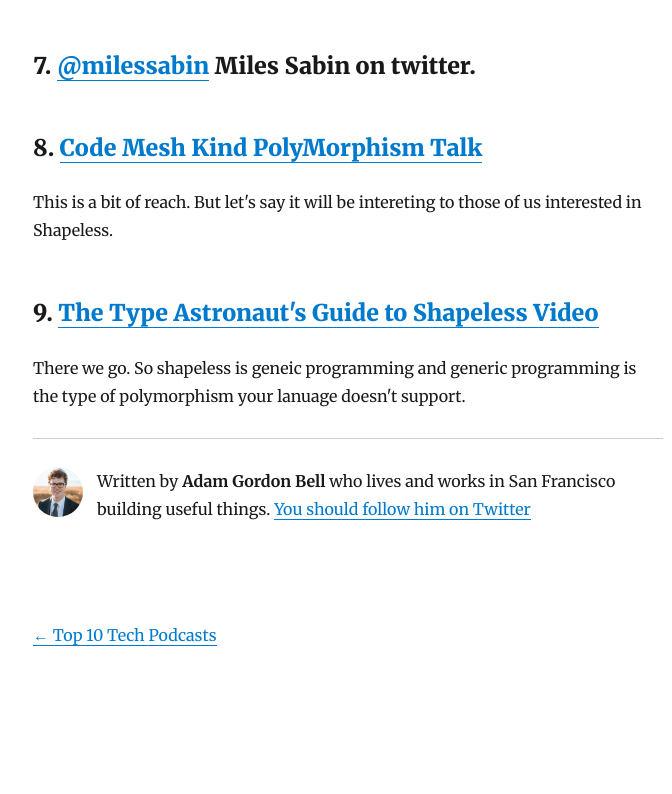
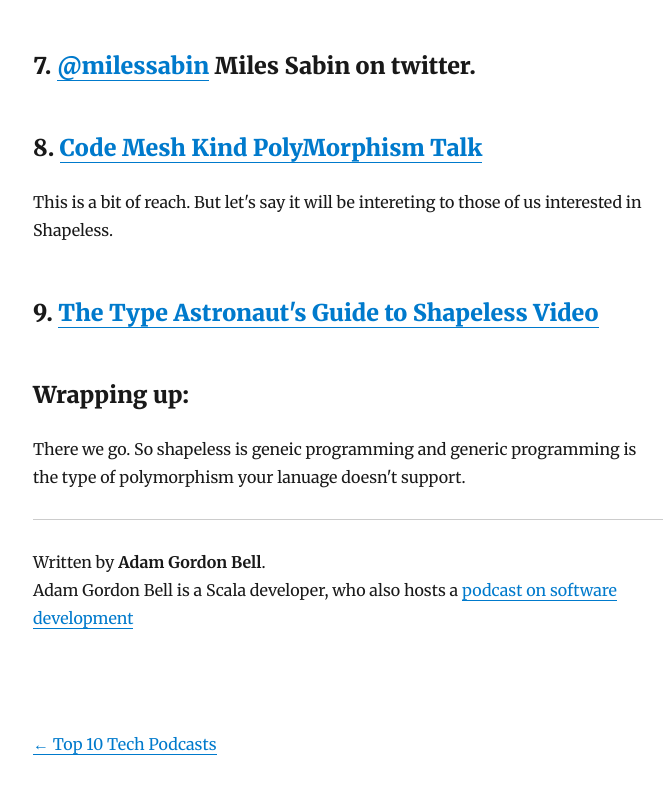
Before and after one commit to oneismine/oneismine.github.io, a Gatsby site: page /shapeless/ in a window 1280 px wide. Shown: the part 1409-2203 px from the top of the page, without its empty margins (292-964 px from the left). Before the commit the page ends 2142 px from the top, so only its background shows below. Built offline with nearby package versions, Linux system fonts and the light colour scheme; Gatsby itself is replaced by a stand-in of ours; some packages are replaced by stand-ins of ours.

Commit message:
adding dynamic bio

```diff
--- a/content/blog/shapeless/index.md
+++ b/content/blog/shapeless/index.md
@@ -3,7 +3,7 @@
 date: '2018-12-26T23:46:37.121Z'
 author: 'Adam Gordon Bell'
 twitter: 'adamgordonbell'
-bio: 'Adam Gordon Bell is a Scala developer, who also hosts a podcast on software development'
+bio: 'Adam Gordon Bell is a Scala developer, who also hosts a <a href="https://corecursive.com">podcast on software development</a>'
 ---
 
 ### Intro
@@ -26,4 +26,5 @@
 This is a bit of reach. But let's say it will be intereting to those of us interested in Shapeless.
 ### 9. [The Type Astronaut's Guide to Shapeless Video](https://www.youtube.com/watch?v=Zt6LjUnOcFQ)
 
+### Wrapping up:
 There we go.  So shapeless is geneic programming and generic programming is the type of polymorphism your lanuage doesn't support.
--- a/content/blog/tech-podcasts/index.md
+++ b/content/blog/tech-podcasts/index.md
@@ -3,9 +3,8 @@
 date: '2018-12-26T23:46:37.121Z'
 author: 'Adam Gordon Bell'
 twitter: 'adamgordonbell'
-bio: 'Adam Gordon Bell is a Scala developer, who also hosts a podcast on software development'
+bio: 'Adam Gordon Bell is a Scala developer, who also hosts a <a href="https://corecursive.com">podcast on software development</a>'
 ---
-
 
 ### 1. [Software Engineering Daily]()
 With one episdoe a business day, and a focused format, Jeff at SEDaily is one of my favorite podcasts. My first podcast interview was also as a guest host on SEDaily, so I can't say enough good things about this podcast.
--- a/package.json
+++ b/package.json
@@ -60,6 +60,6 @@
     "start": "npm run develop",
     "build": "gatsby build",
     "fix-semi": "eslint --quiet --ignore-pattern node_modules --ignore-pattern public --parser babel-eslint --no-eslintrc --rule '{\"semi\": [2, \"never\"], \"no-extra-semi\": [2]}' --fix gatsby-node.js",
-    "deploy": "gatsby build && gh-pages -d public -b gh-pages"
+    "deploy": "gatsby build && gh-pages -d public -b master"
   }
 }
--- a/src/components/Bio.js
+++ b/src/components/Bio.js
@@ -4,12 +4,7 @@
 
 import { rhythm } from '../utils/typography'
 
-function Bio() {
-  return (
-    <StaticQuery
-      query={bioQuery}
-      render={data => {
-        const { author, social } = data.site.siteMetadata
+function Bio (props) {
         return (
           <div
             style={{
@@ -17,49 +12,14 @@
               marginBottom: rhythm(2.5),
             }}
           >
-            <Image
-              fixed={data.avatar.childImageSharp.fixed}
-              alt={author}
-              style={{
-                marginRight: rhythm(1 / 2),
-                marginBottom: 0,
-                minWidth: 50,
-                borderRadius: `100%`,
-              }}
-            />
             <p>
-              Written by <strong>{author}</strong> who lives and works in San
-              Francisco building useful things.
-              {` `}
-              <a href={`https://twitter.com/${social.twitter}`}>
-                You should follow him on Twitter
-              </a>
+              Written by <strong>{props.author}</strong>.
+            <br/>
+            <div dangerouslySetInnerHTML={{ __html: props.bio }} />
+
             </p>
           </div>
         )
-      }}
-    />
-  )
-}
-
-const bioQuery = graphql`
-  query BioQuery {
-    avatar: file(absolutePath: { regex: "/profile-pic.jpg/" }) {
-      childImageSharp {
-        fixed(width: 50, height: 50) {
-          ...GatsbyImageSharpFixed
-        }
       }
-    }
-    site {
-      siteMetadata {
-        author
-        social {
-          twitter
-        }
-      }
-    }
-  }
-`
 
 export default Bio
--- a/src/pages/index.js
+++ b/src/pages/index.js
@@ -17,7 +17,7 @@
     return (
       <Layout location={this.props.location} title={siteTitle}>
         <SEO
-          title="All posts"
+          title="Articles on Software Development"
           keywords={[`blog`, `gatsby`, `javascript`, `react`]}
         />
         <About />
--- a/src/templates/blog-post.js
+++ b/src/templates/blog-post.js
@@ -34,7 +34,7 @@
             marginBottom: rhythm(1),
           }}
         />
-        <Bio />
+        <Bio author={post.frontmatter.author} bio={post.frontmatter.bio} twitter={post.frontmatter.twitter} />
         <ul
           style={{
             display: `flex`,
@@ -81,6 +81,9 @@
       frontmatter {
         title
         date(formatString: "MMMM DD, YYYY")
+        author
+        twitter
+        bio
       }
     }
   }
```
Also changed, not shown: src/components/About.js (+3 -40 lines), README.md.
